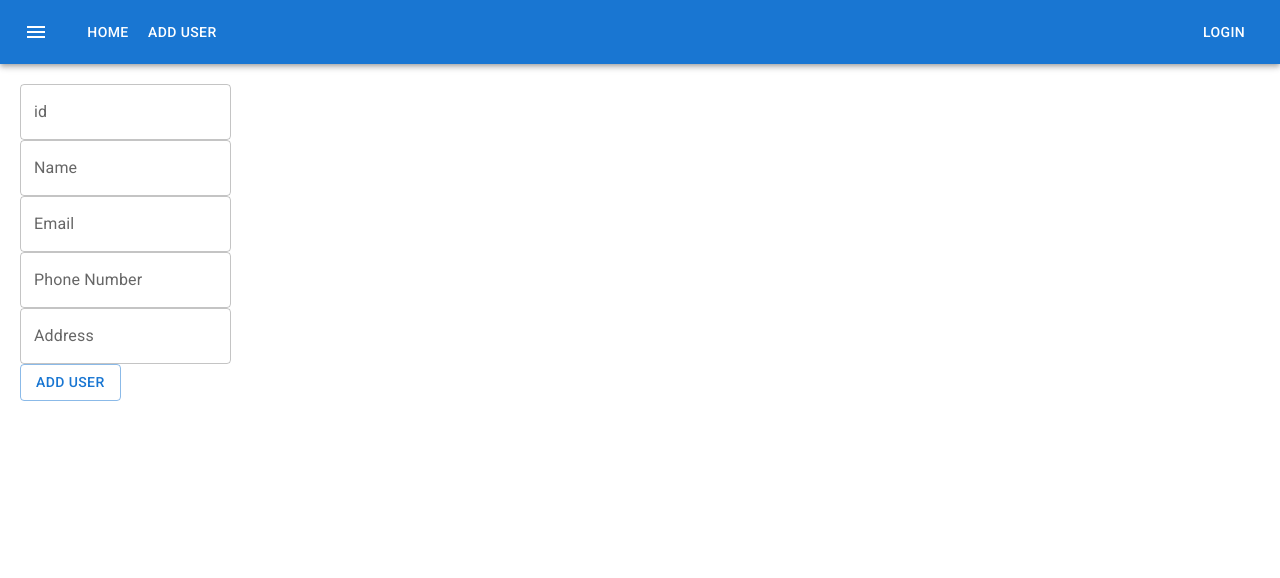
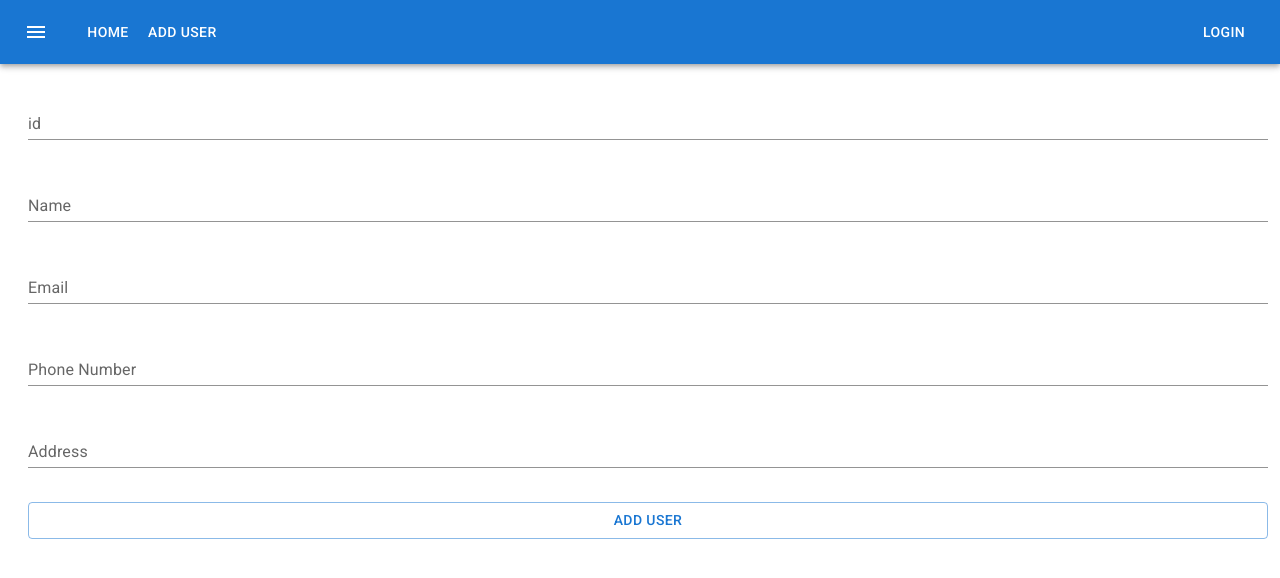
Before and after one commit to Bhagavath15/users, a React (Vite) app: page /adduser in a window 1280 px wide. Shown: the top 578 px of the page. Built offline with nearby package versions, Linux system fonts and the light colour scheme; the HTML template or start-up script is replaced by a standard one.

Commit message:
userlist

```diff
--- a/src/AddUser.jsx
+++ b/src/AddUser.jsx
@@ -74,7 +74,7 @@ export function AddUser() {
         onSubmit: (newdata) => {
             console.log("form value", newdata)
             addData(newdata)
-            navigate("/user")
+            navigate("/")
         }
     });
     // const [id, setId] = useState("");
@@ -105,17 +105,53 @@ export function AddUser() {
     return (
         <div className="addUser">
             <form onSubmit={handleSubmit}>
-                <TextField name="id" onBlur={handleBlur} onChange={handleChange} value={values.id} id="outlined-basic" label="id" variant="outlined" />
+                <TextField name="id"
+                    fullWidth sx={{ m: 1 }}
+                    onBlur={handleBlur}
+                    onChange={handleChange}
+                    value={values.id}
+                    id="outlined-basic"
+                    label="id"
+                    variant="standard"
+                    error={touched.id && errors.id}
+                /><br />
                 {touched.id && errors.id ? errors.id : null}<br />
-                <TextField name="name" onBlur={handleBlur} onChange={handleChange} value={values.name} id="outlined-basic" label="Name" variant="outlined" />
+                <TextField name="name"
+                    fullWidth sx={{ m: 1 }} onBlur={handleBlur}
+                    onChange={handleChange}
+                    value={values.name}
+                    id="outlined-basic" label="Name"
+                    variant="standard"
+                    error={touched.name && errors.name} /><br />
                 {touched.name && errors.name ? errors.name : null}<br />
-                <TextField name="email" onBlur={handleBlur} onChange={handleChange} value={values.email} id="outlined-basic" label="Email" variant="outlined" />
+                <TextField name="email"
+                    fullWidth sx={{ m: 1 }}
+                    onBlur={handleBlur}
+                    onChange={handleChange}
+                    value={values.email}
+                    id="outlined-basic" label="Email"
+                    variant="standard"
+                    error={touched.email && errors.email} /><br />
                 {touched.email && errors.email ? errors.email : null}<br />
-                <TextField name="phoneNo" onBlur={handleBlur} onChange={handleChange} value={values.phoneNo} id="outlined-basic" label="Phone Number" variant="outlined" />
+                <TextField name="phoneNo"
+                    fullWidth sx={{ m: 1 }}
+                    onBlur={handleBlur}
+                    onChange={handleChange}
+                    value={values.phoneNo} id="outlined-basic"
+                    label="Phone Number" variant="standard"
+                    error={touched.phoneNo && errors.phoneNo} /><br />
                 {touched.phoneNo && errors.phoneNo ? errors.phoneNo : null}<br />
-                <TextField name="address" onBlur={handleBlur} onChange={handleChange} value={values.address} id="outlined-basic" label="Address" variant="outlined" />
+                <TextField name="address"
+                    fullWidth sx={{ m: 1 }}
+                    onBlur={handleBlur}
+                    onChange={handleChange} value={values.address}
+                    id="outlined-basic" label="Address"
+                    variant="standard"
+                    error={touched.address && errors.address} /><br />
                 {touched.address && errors.address ? errors.address : null}<br />
-                <Button color="primary" variant="outlined" type=" submit" >ADD USER</Button>
+                <Button color="primary"
+                    variant="outlined"
+                    fullWidth sx={{ m: 1 }} type=" submit" >ADD USER</Button>
             </form>
         </div >
     );
--- a/src/App.css
+++ b/src/App.css
@@ -20,6 +20,7 @@ body {
 .addUser,
 .editUser {
     width: auto;
+
     padding: 20px;
 }
 
--- a/src/EditUser.jsx
+++ b/src/EditUser.jsx
@@ -39,7 +39,7 @@ function EditUserList({ userList }) {
         onSubmit: (newUpdate) => {
             console.log("form value", newUpdate)
             UpdateData(newUpdate)
-            navigate("/user")
+            navigate("/")
         }
     });
 
@@ -65,19 +65,55 @@ function EditUserList({ userList }) {
     };
     return (
         <div className="editUser">
-            <form onSubmit={handleSubmit}>
-                <TextField name="id" onBlur={handleBlur} onChange={handleChange} value={values.id} id="outlined-basic" label="id" variant="outlined" />
-                {/* {userList.id} */}
+            <form onSubmit={handleSubmit} >
+                <TextField name="id"
+                    fullWidth sx={{ m: 1 }}
+                    onBlur={handleBlur}
+                    onChange={handleChange}
+                    value={values.id}
+                    id="outlined-basic"
+                    label="id"
+                    variant="standard"
+                    error={touched.id && errors.id}
+                /><br />
                 {touched.id && errors.id ? errors.id : null}<br />
-                <TextField name="name" onBlur={handleBlur} onChange={handleChange} value={values.name} id="outlined-basic" label="Name" variant="outlined" />
+                <TextField name="name"
+                    fullWidth sx={{ m: 1 }} onBlur={handleBlur}
+                    onChange={handleChange}
+                    value={values.name}
+                    id="outlined-basic" label="Name"
+                    variant="standard"
+                    error={touched.name && errors.name} /><br />
                 {touched.name && errors.name ? errors.name : null}<br />
-                <TextField name="email" onBlur={handleBlur} onChange={handleChange} value={values.email} id="outlined-basic" label="Email" variant="outlined" />
+                <TextField name="email"
+                    fullWidth sx={{ m: 1 }}
+                    onBlur={handleBlur}
+                    onChange={handleChange}
+                    value={values.email}
+                    id="outlined-basic" label="Email"
+                    variant="standard"
+                    error={touched.email && errors.email} /><br />
                 {touched.email && errors.email ? errors.email : null}<br />
-                <TextField name="phoneNo" onBlur={handleBlur} onChange={handleChange} value={values.phoneNo} id="outlined-basic" label="Phone Number" variant="outlined" />
+                <TextField name="phoneNo"
+                    fullWidth sx={{ m: 1 }}
+                    onBlur={handleBlur}
+                    onChange={handleChange}
+                    value={values.phoneNo} id="outlined-basic"
+                    label="Phone Number" variant="standard"
+                    error={touched.phoneNo && errors.phoneNo} /><br />
                 {touched.phoneNo && errors.phoneNo ? errors.phoneNo : null}<br />
-                <TextField name="address" onBlur={handleBlur} onChange={handleChange} value={values.address} id="outlined-basic" label="Address" variant="outlined" />
+                <TextField
+                    name="address"
+                    fullWidth sx={{ m: 1 }}
+                    onBlur={handleBlur}
+                    onChange={handleChange} value={values.address}
+                    id="outlined-basic" label="Address"
+                    variant="standard"
+                    error={touched.address && errors.address} /><br />
                 {touched.address && errors.address ? errors.address : null}<br />
-                <Button color="success" variant="outlined" type="submit" >SAVE</Button>
+                <Button color="success"
+                    fullWidth sx={{ m: 1 }}
+                    variant="outlined" type="submit" >SAVE</Button>
             </form>
         </div>
     );
```
